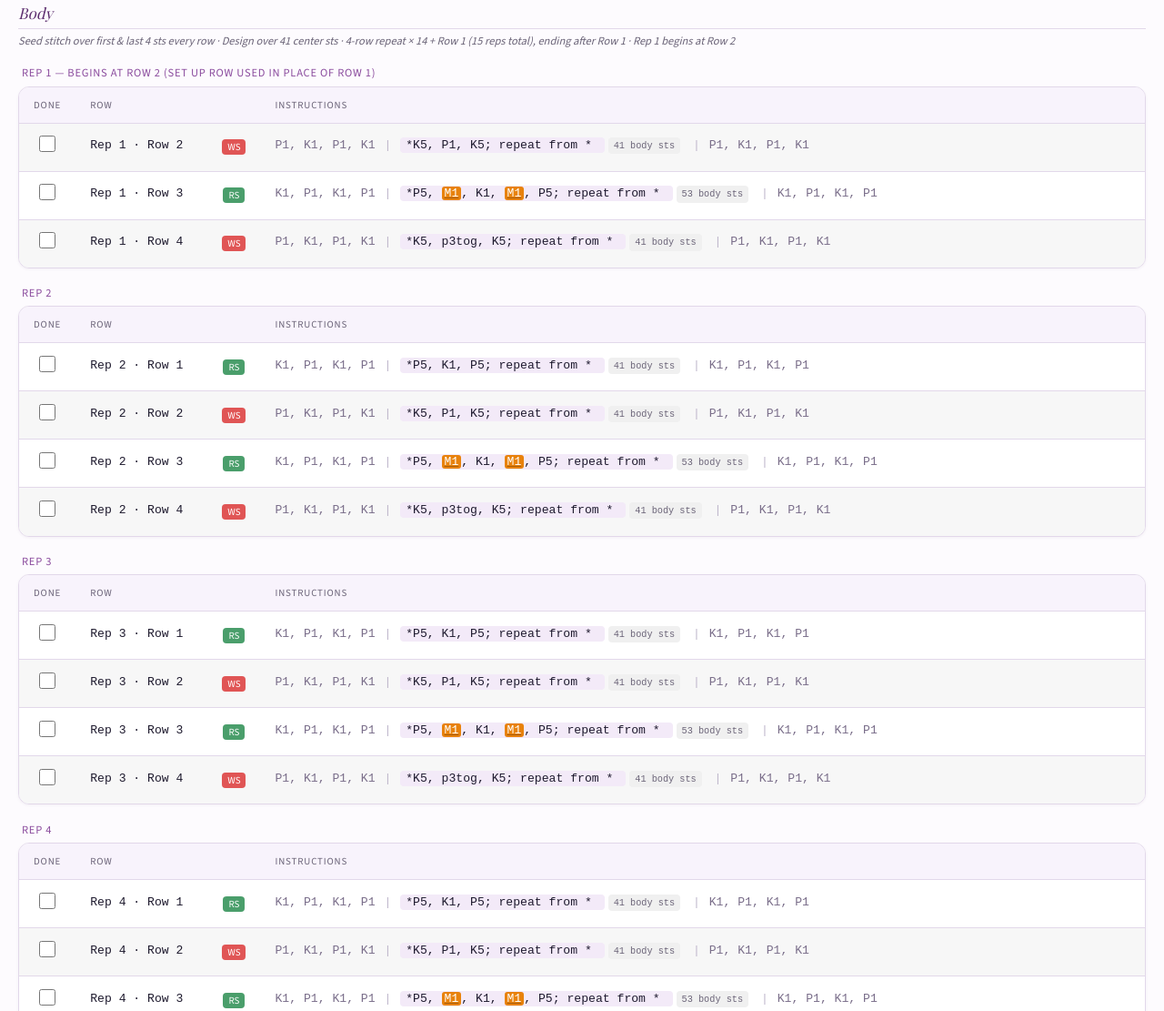
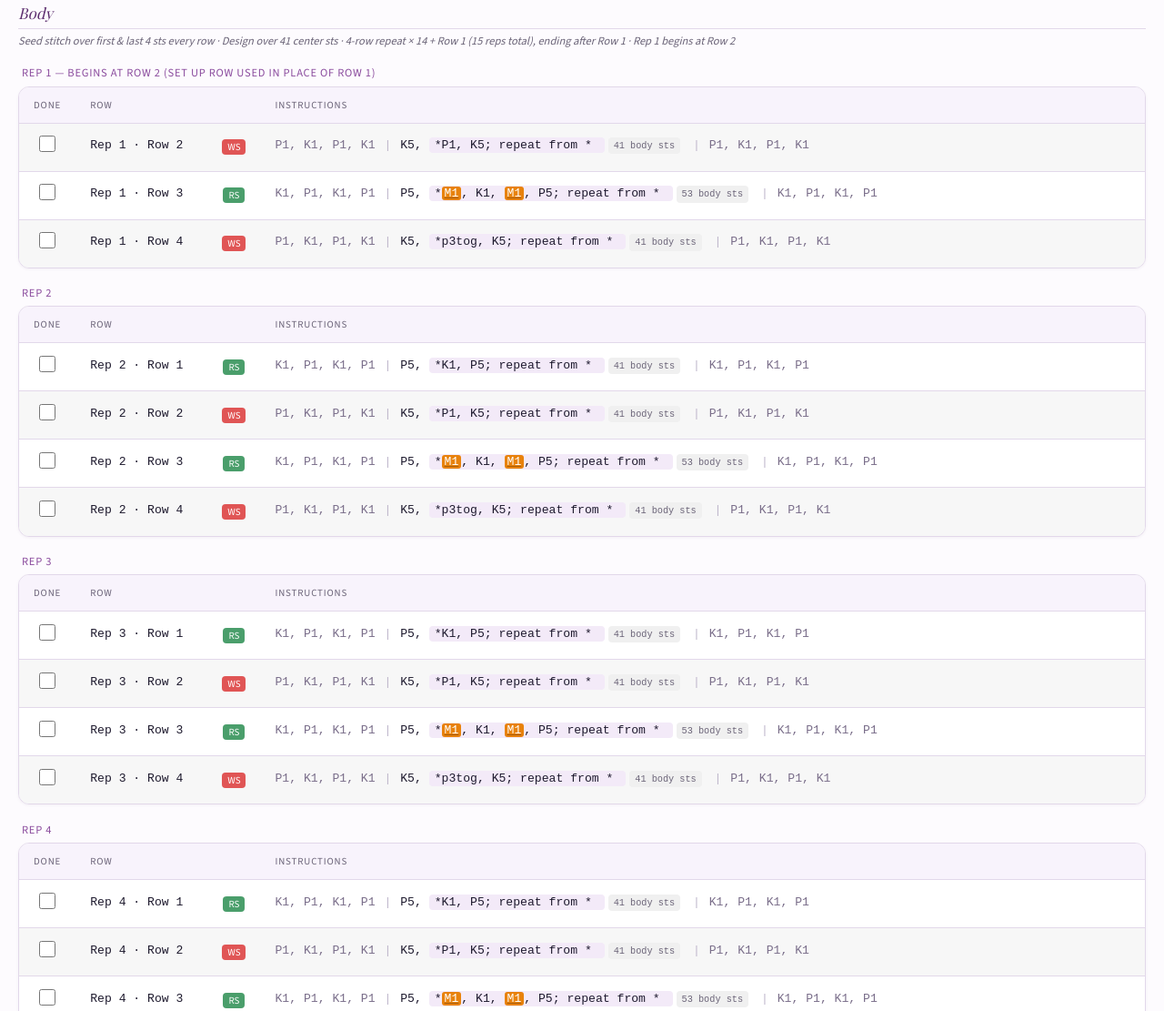
Before and after one commit to gabidavila/knitting-building-blocks, a plain HTML site: page site/Library/Blocks/Block 11/Block 11 - Wide.html in a window 1280 px wide. Shown: the part 1301-2412 px from the top of the page at 91% size. Drawn offline with nearby package versions, Linux system fonts and the light colour scheme; a web font is replaced by a local one.

Commit message:
fixed repetitions for counts

```diff
--- a/site/Library/Blocks/Block 11/Block 11 - Wide.html
+++ b/site/Library/Blocks/Block 11/Block 11 - Wide.html
@@ -116,10 +116,10 @@ const STORAGE_KEY = 'block11-pattern-v1';
 
 
 const allBodyRows = [
-  { row: 1, instr: '[RS] [SeedO] *P5, K1, P5; repeat from * <span class="stitch-count">41 body sts</span> [SeedO]' },
-  { row: 2, instr: '[WS] [SeedE] *K5, P1, K5; repeat from * <span class="stitch-count">41 body sts</span> [SeedE]' },
-  { row: 3, instr: '[RS] [SeedO] *P5, <u>M1</u>, K1, <u>M1</u>, P5; repeat from * <span class="stitch-count">53 body sts</span> [SeedO]' },
-  { row: 4, instr: '[WS] [SeedE] *K5, p3tog, K5; repeat from * <span class="stitch-count">41 body sts</span> [SeedE]' },
+  { row: 1, instr: '[RS] [SeedO] P5, *K1, P5; repeat from * <span class="stitch-count">41 body sts</span> [SeedO]' },
+  { row: 2, instr: '[WS] [SeedE] K5, *P1, K5; repeat from * <span class="stitch-count">41 body sts</span> [SeedE]' },
+  { row: 3, instr: '[RS] [SeedO] P5, *<u>M1</u>, K1, <u>M1</u>, P5; repeat from * <span class="stitch-count">53 body sts</span> [SeedO]' },
+  { row: 4, instr: '[WS] [SeedE] K5, *p3tog, K5; repeat from * <span class="stitch-count">41 body sts</span> [SeedE]' },
 ];
 function bodyRows(repNum, startRow, endRow) {
   return allBodyRows.filter(r => r.row >= startRow && r.row <= endRow)
```
Also changed, not shown: 2 other files.
